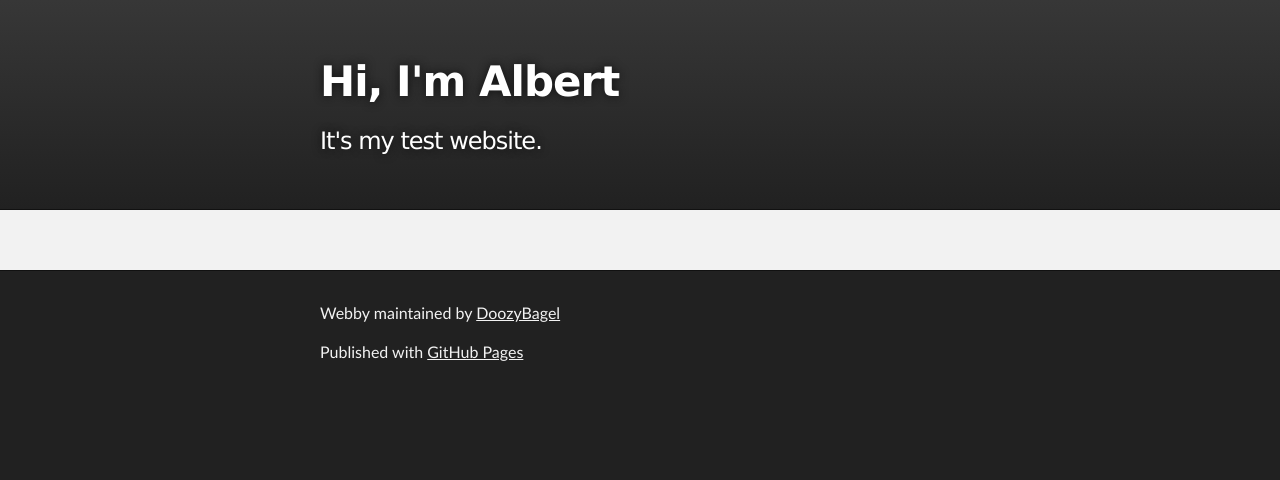
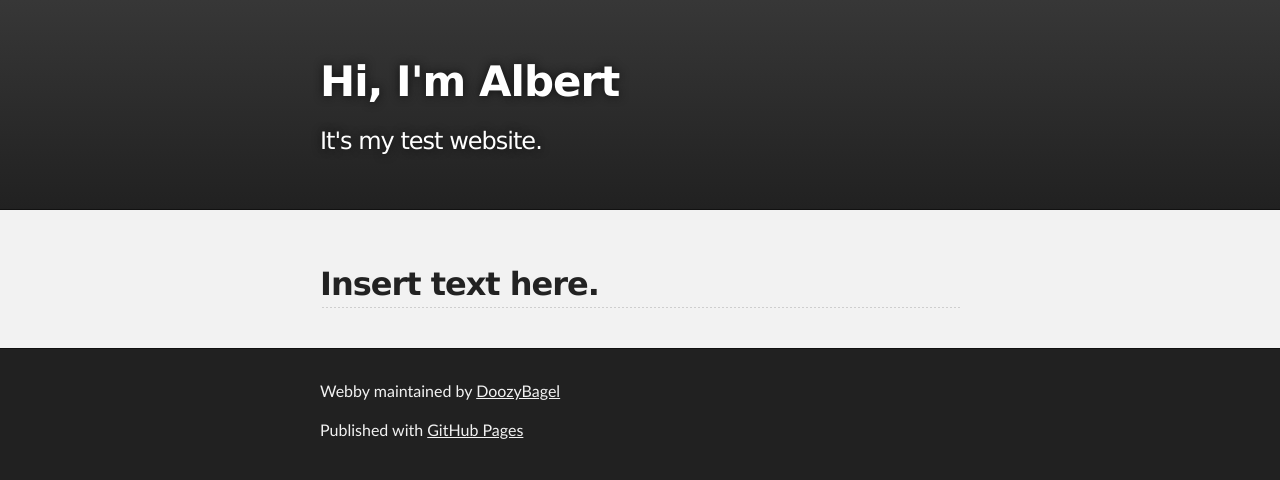
Before and after one commit to DoozyBagel/Webby, a plain HTML site: page index.html in a window 1280 px wide. Drawn offline with Linux system fonts and the light colour scheme.

Commit message:
Update index.html

```diff
--- a/index.html
+++ b/index.html
@@ -28,7 +28,7 @@
     <!-- MAIN CONTENT -->
     <div id="main_content_wrap" class="outer">
       <section id="main_content" class="inner">
-
+        <h2>Insert text here.</h2>
       </section>
     </div>
 
```
